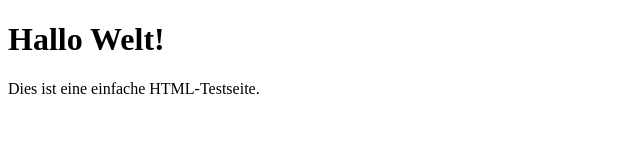
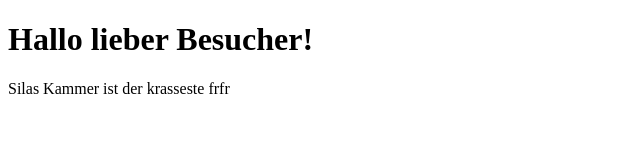
Before and after one commit to silas-270/silas-270.github.io, a plain HTML site: page index.html in a window 1280 px wide. Shown: the whole page, without its empty margins (0-640 px from the left). Drawn offline with Linux system fonts and the light colour scheme.

Commit message:
Update index.html

```diff
--- a/index.html
+++ b/index.html
@@ -2,10 +2,10 @@
 <html lang="de">
 <head>
     <meta charset="UTF-8">
-    <title>Testseite</title>
+    <title>Die beste Webseite</title>
 </head>
 <body>
-    <h1>Hallo Welt!</h1>
-    <p>Dies ist eine einfache HTML-Testseite.</p>
+    <h1>Hallo lieber Besucher!</h1>
+    <p>Silas Kammer ist der krasseste frfr</p>
 </body>
 </html>
```
